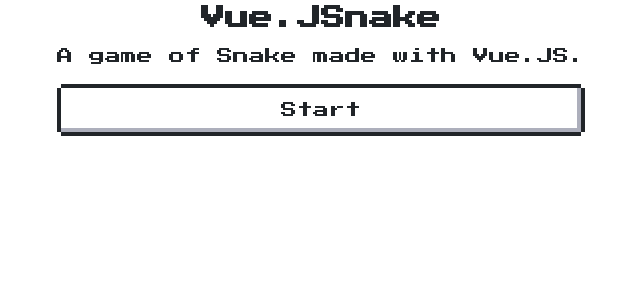
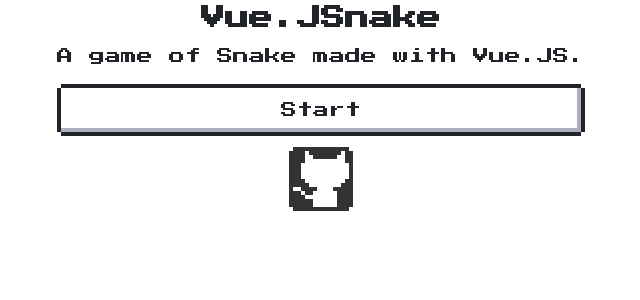
Before and after one commit to AymericPost/vue-jsnake, a Vue app: page /#/ in a window 1280 px wide. Shown: the top 300 px of the page, without its empty margins (319-959 px from the left). Built offline with nearby package versions, Linux system fonts and the light colour scheme.

Commit message:
Added github icon with link to vue-jsnake's repository.

```diff
--- a/src/components/Cell.vue
+++ b/src/components/Cell.vue
@@ -33,7 +33,6 @@
                     width: "100%",
                     "font-size": "8px",
                     "text-align": "center",
-                    // "justify-content": "center",
                     "background-color": "white"
                 }
 
--- a/src/views/Menu.vue
+++ b/src/views/Menu.vue
@@ -3,6 +3,10 @@
     <h1>Vue.JSnake</h1>
     <p>A game of Snake made with Vue.JS.</p>
     <button v-on:click="startGame()" class="nes-btn">Start</button>
+    <div class="link-badges">
+      <a class="nes-icon github is-large" href="https://github.com/AymericPost/vue-jsnake" target="blank"></a>
+    </div>
+
   </section>
 </template>
 
@@ -30,5 +34,13 @@
     h1 {
       text-align: center;
     }
+
+    .link-badges {
+      width: 100%;
+      margin-top: 2%;
+      display: flex;
+      justify-content: space-around;
+    }
+
   }
 </style>
```
